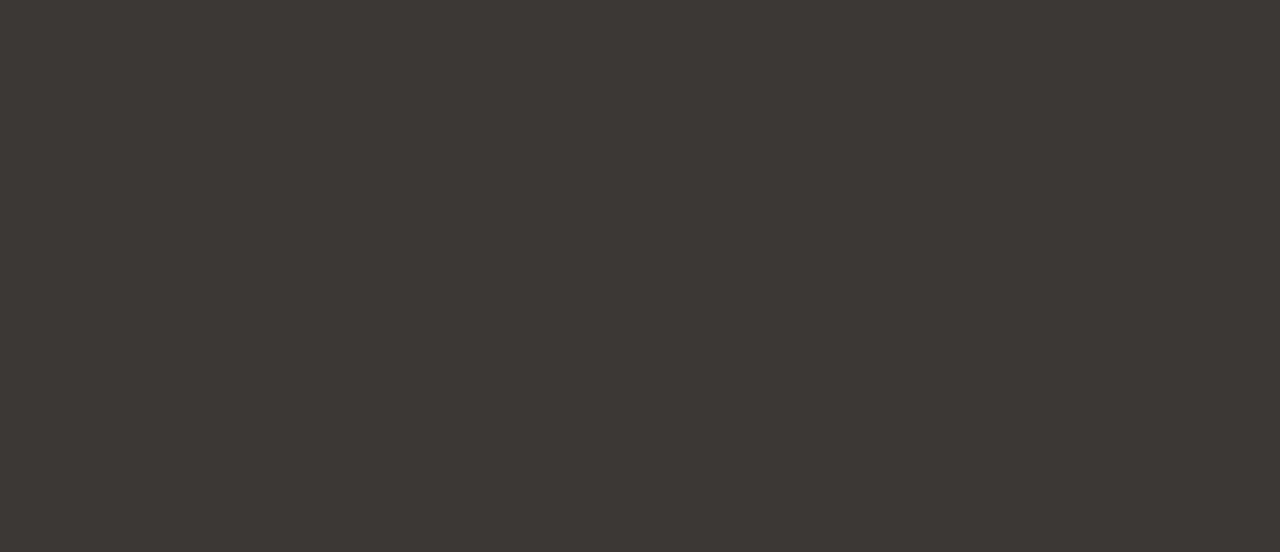
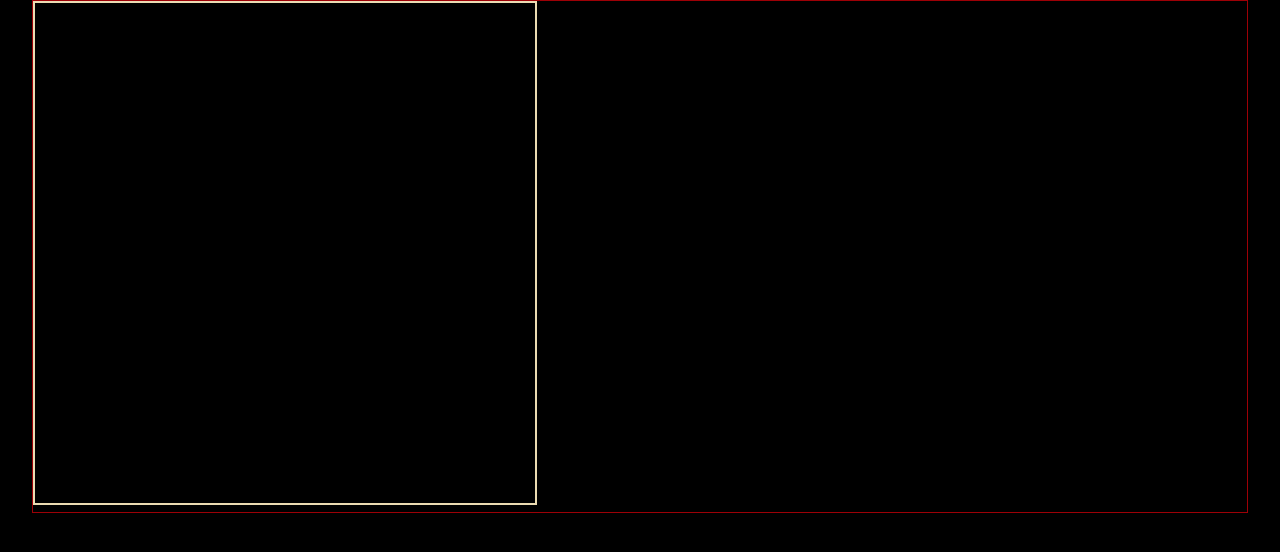
Before and after one commit to Unomars4/abstract, a Vue app: page /lab in a window 1280 px wide. Shown: the top 552 px of the page. Built offline with nearby package versions, Linux system fonts and the light colour scheme.

Commit message:
add styling to lab view component

```diff
--- a/src/assets/base.css
+++ b/src/assets/base.css
@@ -39,7 +39,7 @@
 
 /* semantic color variables for this project */
 :root {
-  --color-background: var(--light);
+  --color-background: rgba(0, 0, 0, 1);
   --color-background-soft: var(--vt-c-white-soft);
   --color-background-mute: var(--vt-c-white-mute);
 
@@ -54,7 +54,7 @@
 
 @media (prefers-color-scheme: dark) {
   :root {
-    --color-background: var(--dark);
+    --color-background: white;
     --color-background-soft: var(--vt-c-black-soft);
     --color-background-mute: var(--vt-c-black-mute);
 
--- a/src/assets/main.css
+++ b/src/assets/main.css
@@ -1,10 +1,10 @@
 @import './base.css';
 
 #app {
-  max-width: 1280px;
-  margin: 0 auto;
+  width: 100%;
   padding: 2rem;
   font-weight: normal;
+  height: 100dvh;
 }
 
 @media (hover: hover) {}
--- a/src/views/LabView.vue
+++ b/src/views/LabView.vue
@@ -2,5 +2,19 @@
 
 </script>
 <template>
+  <main>
+    <div class="canvas-container">
+      <canvas id="canvas" width="500px" height="500px" />
+    </div>
+  </main>
+</template>
+<style lang="css">
+.canvas-container {
+  margin: auto;
+  border: solid 1px var(--red-1);
+}
 
-</template>
+#canvas {
+  border: solid 2px var(--dark-1);
+}
+</style>
```
